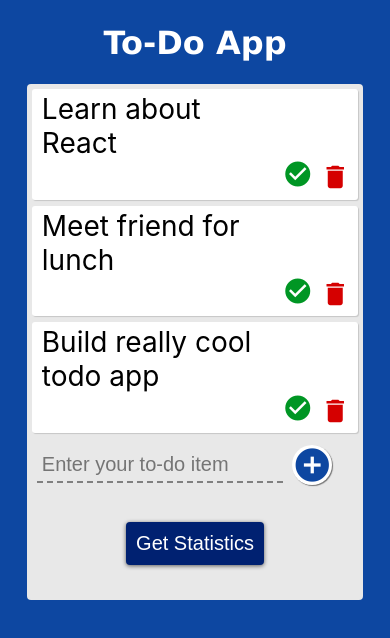
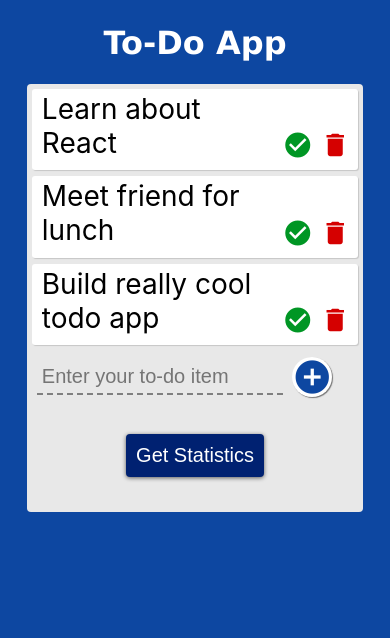
Before and after one commit to saideepd/simple-todo, a React (Create React App) app: page / in a window 390 px wide. Shown: the top 638 px of the page. Built offline with nearby package versions, Linux system fonts and the light colour scheme.

Commit message:
Fix CSS for mobile devices

```diff
--- a/src/App.css
+++ b/src/App.css
@@ -232,7 +232,7 @@ button {
   }
 
   .btn-div {
-    margin: -5px 0 5px 50%;
+    margin: -2rem 0 0 0;
   }
 
 }
@@ -281,6 +281,7 @@ button {
   .material-icons.md-24 {
     font-size: 30px;
     cursor: pointer;
+    vertical-align: unset;
   }
 
   .btn-remove-todo {
```
